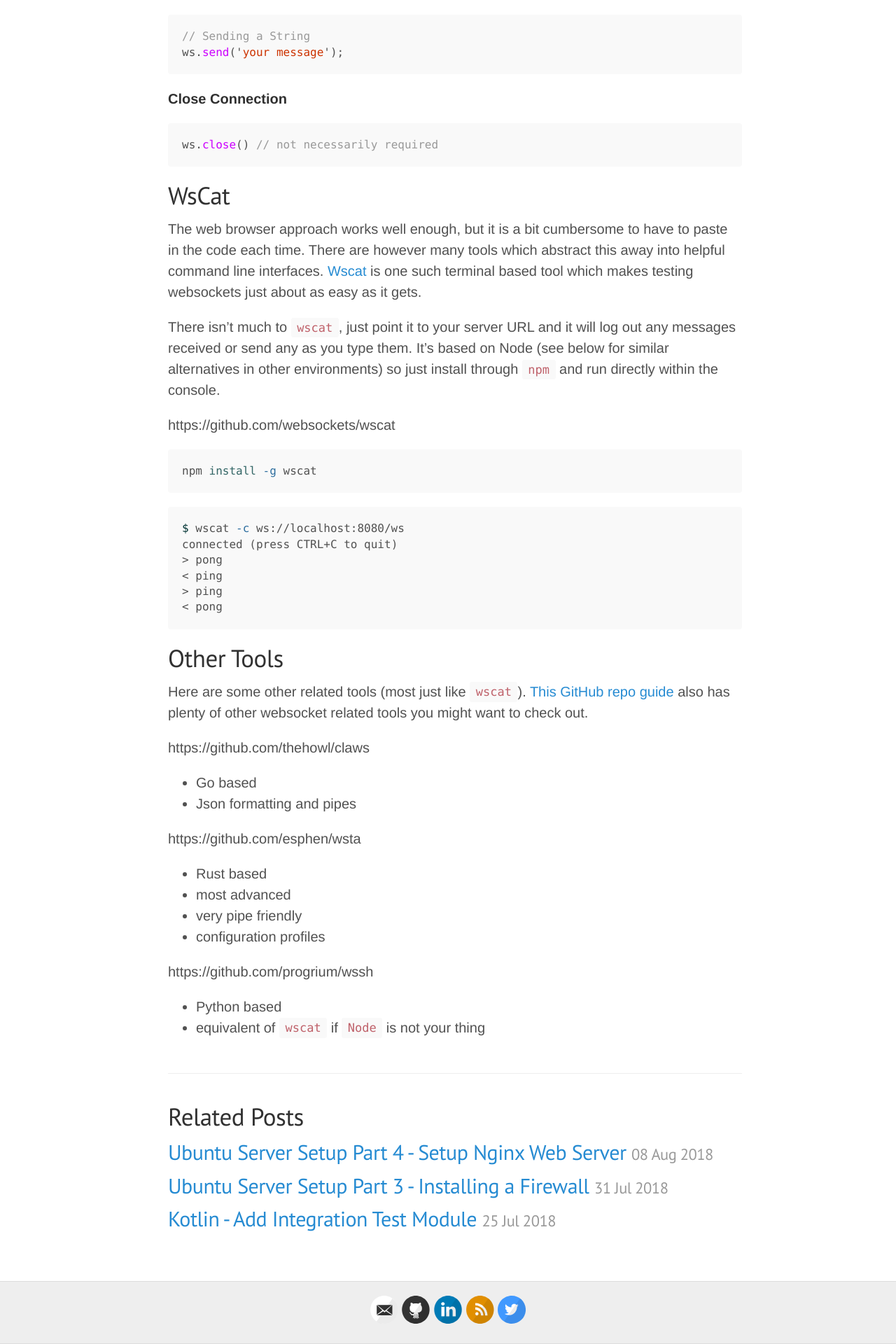
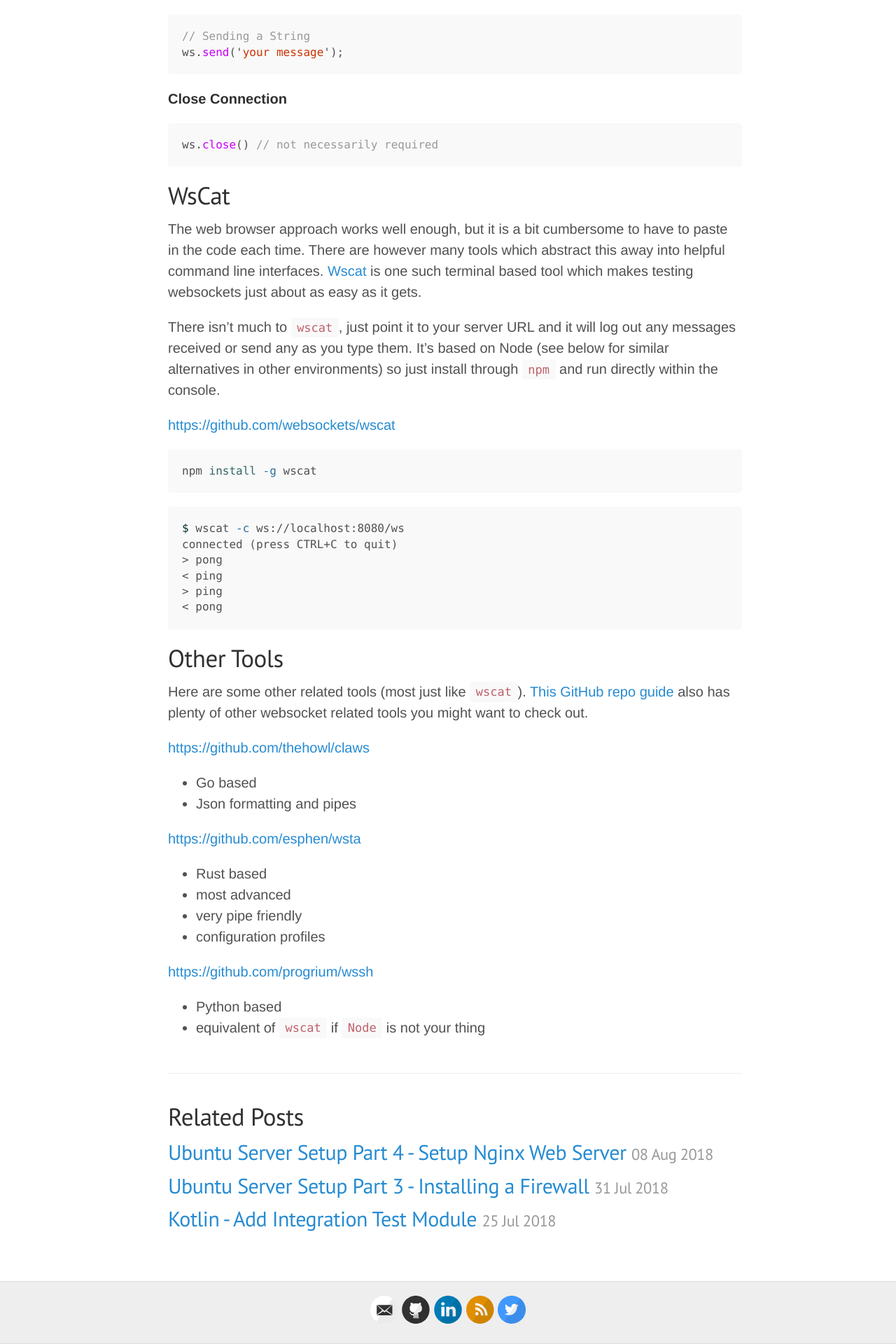
Before and after one commit to raharrison/ryanharrison.co.uk, a Jekyll site: the page built from _posts/2018-08-19-testing-websockets.md, in a window 1280 px wide. Shown: the part 1662-3582 px from the top of the page at 70% size. Built offline with Jekyll 4.4.1, drawn with Linux system fonts in a browser that asks for light colours; comment, search, counter and statistics services are not loaded.

Commit message:
Fix links

````diff
--- a/_posts/2018-08-19-testing-websockets.md
+++ b/_posts/2018-08-19-testing-websockets.md
@@ -68,7 +68,7 @@
 
 There isn't much to `wscat`, just point it to your server URL and it will log out any messages received or send any as you type them. It's based on Node (see below for similar alternatives in other environments) so just install through `npm` and run directly within the console.
 
-https://github.com/websockets/wscat
+<https://github.com/websockets/wscat>
 
 ```shell
 npm install -g wscat
@@ -87,17 +87,17 @@
 
 Here are some other related tools (most just like `wscat`). [This GitHub repo guide](https://github.com/facundofarias/awesome-websockets) also has plenty of other websocket related tools you might want to check out.
 
-https://github.com/thehowl/claws
+<https://github.com/thehowl/claws>
 
 - Go based
 - Json formatting and pipes
 
-https://github.com/esphen/wsta
+<https://github.com/esphen/wsta>
 - Rust based
 - most advanced
 - very pipe friendly
 - configuration profiles
 
-https://github.com/progrium/wssh
+<https://github.com/progrium/wssh>
 - Python based
 - equivalent of `wscat` if `Node` is not your thing
````
